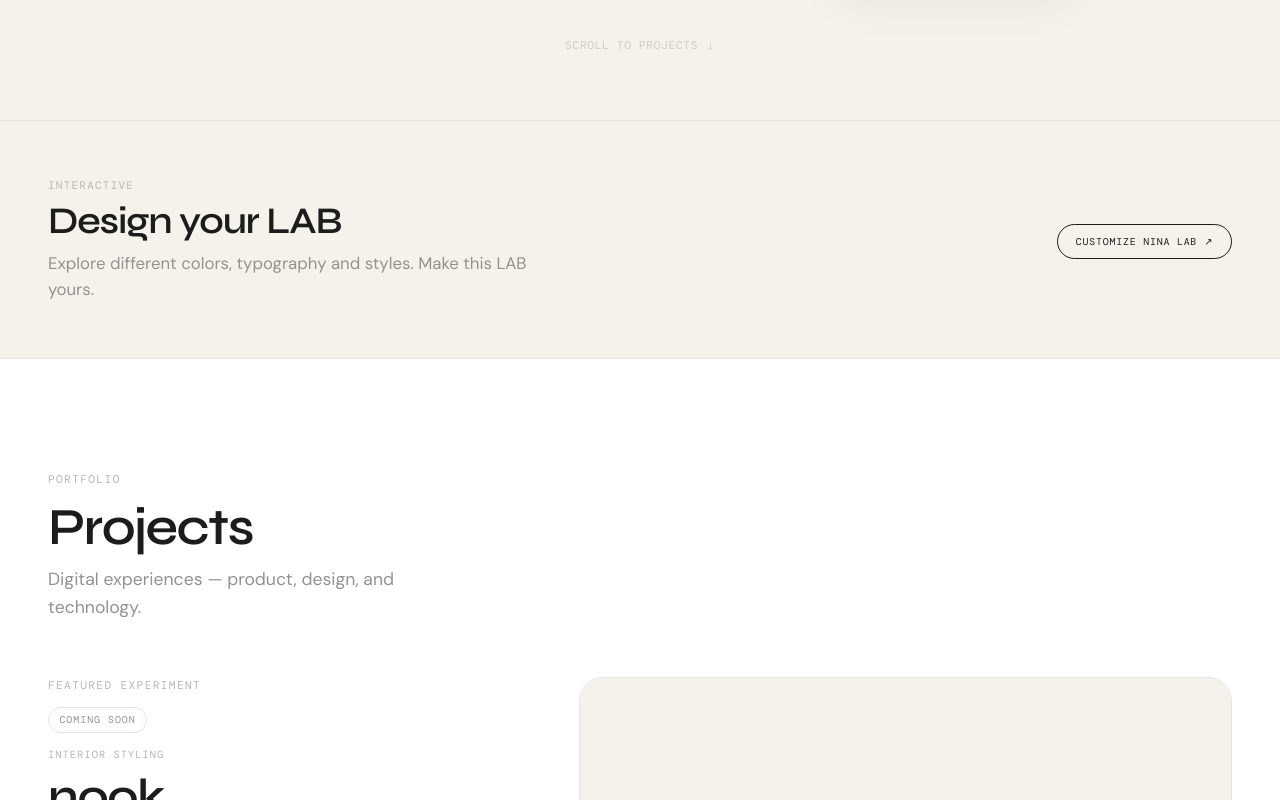
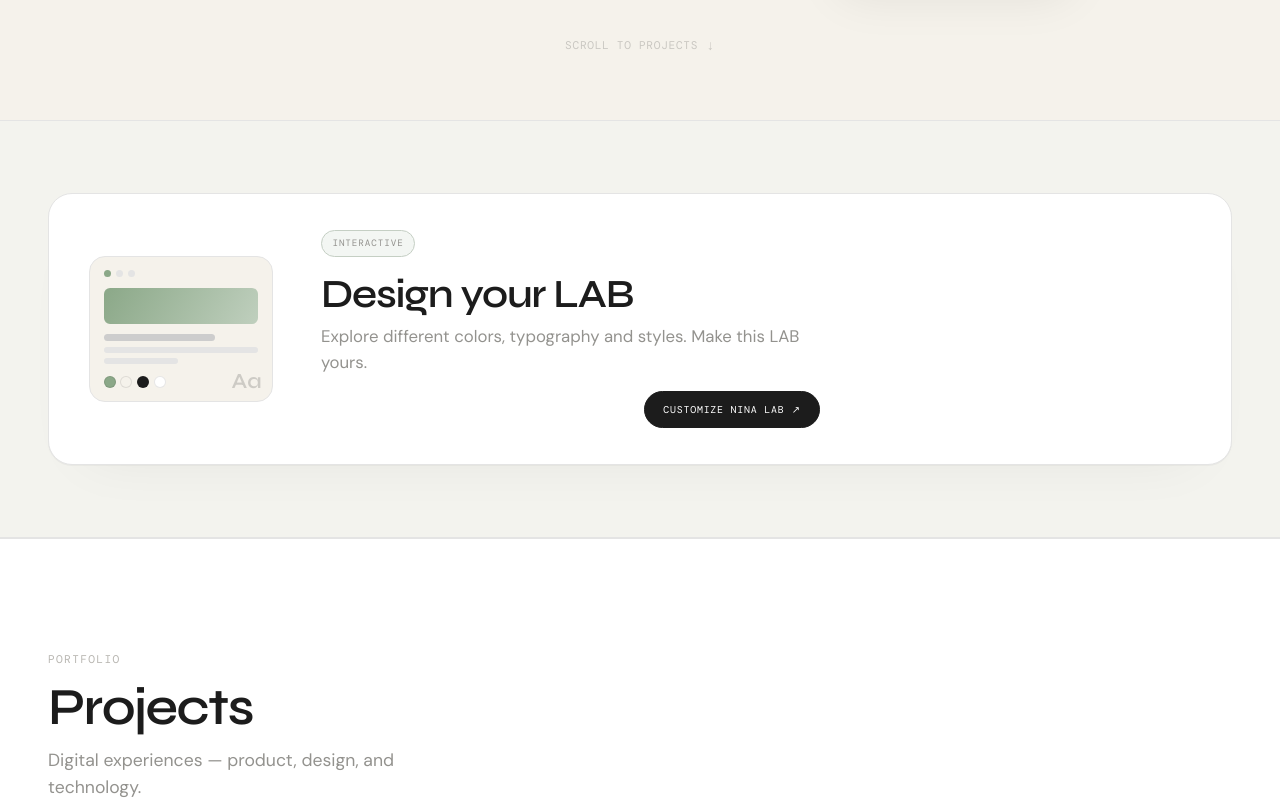
Before and after one commit to Ninabaldo/nina_lab, a React (Vite) app: page / in a window 1280 px wide. Shown: the part 680-1480 px from the top of the page. Built offline with nearby package versions, Linux system fonts and the light colour scheme; a web font is replaced by a local one.

Commit message:
Present Design your LAB as a distinct feature module on the home page.
Add a banded layout, card container, and live mini preview so the tool reads as its own interactive block.

Co-authored-by: Cursor <cursoragent@cursor.com>

```diff
--- a/public/sw.js
+++ b/public/sw.js
@@ -1,4 +1,4 @@
-const CACHE_NAME = 'nina-lab-v24'
+const CACHE_NAME = 'nina-lab-v25'
 const PRECACHE_URLS = ['/', '/breathe', '/manifest.webmanifest', '/favicon.png', '/apple-touch-icon.png', '/icon-192.png', '/icon-512.png']
 
 self.addEventListener('install', (event) => {
--- a/src/components/DesignYourLab/DesignYourLabSection.css
+++ b/src/components/DesignYourLab/DesignYourLabSection.css
@@ -1,40 +1,166 @@
 .design-your-lab {
-  padding: clamp(2.5rem, 6vw, 3.5rem) clamp(1.25rem, 4vw, 3rem);
+  position: relative;
+}
+
+.design-your-lab__band {
+  padding: clamp(3rem, 7vw, 4.5rem) clamp(1.25rem, 4vw, 3rem);
+  background: color-mix(in srgb, var(--color-primary, var(--color-accent-sage)) 6%, var(--color-bg-warm));
   border-top: 1px solid var(--color-border);
+  border-bottom: 1px solid var(--color-border);
+}
+
+.design-your-lab__module {
+  max-width: var(--max-width);
+  margin: 0 auto;
+  display: grid;
+  grid-template-columns: 1fr;
+  gap: clamp(1.25rem, 3vw, 2rem);
+  align-items: center;
+  padding: clamp(1.35rem, 3.5vw, 2rem);
+  border: 1px solid var(--color-border);
+  border-radius: var(--radius-xl);
+  background: var(--color-bg-alt);
+  box-shadow:
+    0 1px 0 color-mix(in srgb, var(--color-text) 4%, transparent),
+    0 28px 56px -40px var(--color-shadow);
+}
+
+.design-your-lab__preview {
+  position: relative;
+  width: min(100%, 11.5rem);
+  margin-inline: auto;
+  padding: 0.85rem;
+  border: 1px solid var(--color-border);
+  border-radius: var(--radius-lg);
+  background: var(--color-bg);
+  overflow: hidden;
+}
+
+.design-your-lab__preview-top {
+  display: flex;
+  gap: 0.3rem;
+  margin-bottom: 0.65rem;
+}
+
+.design-your-lab__preview-dot {
+  width: 0.45rem;
+  height: 0.45rem;
+  border-radius: 999px;
+  background: var(--color-primary, var(--color-accent-sage));
+}
+
+.design-your-lab__preview-dot--muted {
+  background: var(--color-border);
+}
+
+.design-your-lab__preview-swatch {
+  height: 2.25rem;
+  margin-bottom: 0.65rem;
+  border-radius: var(--radius-sm);
+  background: linear-gradient(
+    120deg,
+    var(--color-primary, var(--color-accent-sage)),
+    color-mix(in srgb, var(--color-primary, var(--color-accent-sage)) 55%, var(--color-bg-alt))
+  );
+}
+
+.design-your-lab__preview-lines {
+  display: flex;
+  flex-direction: column;
+  gap: 0.35rem;
+  margin-bottom: 0.75rem;
+}
+
+.design-your-lab__preview-line {
+  display: block;
+  height: 0.35rem;
+  border-radius: 999px;
+  background: color-mix(in srgb, var(--color-text) 12%, var(--color-bg-alt));
+}
+
+.design-your-lab__preview-line--title {
+  width: 72%;
+  height: 0.45rem;
+  background: color-mix(in srgb, var(--color-text) 22%, var(--color-bg-alt));
+}
+
+.design-your-lab__preview-line--short {
+  width: 48%;
+}
+
+.design-your-lab__preview-palette {
+  display: flex;
+  gap: 0.3rem;
+}
+
+.design-your-lab__preview-palette span {
+  width: 0.75rem;
+  height: 0.75rem;
+  border-radius: 999px;
+  border: 1px solid color-mix(in srgb, var(--color-text) 10%, transparent);
+}
+
+.design-your-lab__preview-palette span:nth-child(1) {
+  background: var(--color-primary, var(--color-accent-sage));
+}
+
+.design-your-lab__preview-palette span:nth-child(2) {
   background: var(--color-bg);
 }
 
-.design-your-lab__inner {
-  max-width: var(--max-width);
-  margin: 0 auto;
+.design-your-lab__preview-palette span:nth-child(3) {
+  background: var(--color-text);
+}
+
+.design-your-lab__preview-palette span:nth-child(4) {
+  background: var(--color-bg-alt);
+}
+
+.design-your-lab__preview-type {
+  position: absolute;
+  right: 0.65rem;
+  bottom: 0.55rem;
+  font-family: var(--font-display);
+  font-size: 1.35rem;
+  font-weight: 600;
+  line-height: 1;
+  color: color-mix(in srgb, var(--color-text) 18%, transparent);
+}
+
+.design-your-lab__body {
   display: flex;
   flex-direction: column;
-  gap: 1.25rem;
   align-items: flex-start;
+  gap: 0.85rem;
+  min-width: 0;
 }
 
-.design-your-lab__eyebrow {
-  margin: 0 0 0.5rem;
+.design-your-lab__badge {
+  margin: 0;
+  padding: 0.35rem 0.65rem;
+  border: 1px solid color-mix(in srgb, var(--color-primary, var(--color-accent-sage)) 35%, var(--color-border));
+  border-radius: var(--lab-button-radius, 100px);
+  background: color-mix(in srgb, var(--color-primary, var(--color-accent-sage)) 10%, var(--color-bg-alt));
   font-family: var(--font-mono);
-  font-size: 0.68rem;
-  letter-spacing: 0.12em;
+  font-size: 0.58rem;
+  letter-spacing: 0.1em;
   text-transform: uppercase;
-  color: var(--color-text-light);
+  color: var(--color-text-muted);
 }
 
 .design-your-lab__title {
-  margin: 0 0 0.5rem;
+  margin: 0 0 0.45rem;
   font-family: var(--font-display);
-  font-size: clamp(1.75rem, 4vw, 2.35rem);
+  font-size: clamp(1.85rem, 4.2vw, 2.5rem);
   font-weight: 600;
   letter-spacing: -0.03em;
-  line-height: 1.08;
+  line-height: 1.06;
   color: var(--color-text);
 }
 
 .design-your-lab__text {
   margin: 0;
-  max-width: 42ch;
+  max-width: 46ch;
   font-size: clamp(0.95rem, 1.8vw, 1.05rem);
   line-height: 1.55;
   color: var(--color-text-muted);
@@ -44,26 +170,27 @@
   display: inline-flex;
   align-items: center;
   gap: 0.45rem;
-  margin-top: 0.25rem;
-  padding: 0.65rem 1.1rem;
+  margin-top: 0.15rem;
+  padding: 0.7rem 1.15rem;
   border: 1px solid var(--color-text);
   border-radius: var(--lab-button-radius, 100px);
-  background: transparent;
+  background: var(--color-text);
   font-family: var(--font-mono);
   font-size: 0.62rem;
   letter-spacing: 0.08em;
   text-transform: uppercase;
-  color: var(--color-text);
+  color: var(--color-bg-alt);
   cursor: pointer;
   transition:
     background 0.25s ease,
     color 0.25s ease,
-    border-color 0.25s ease;
+    border-color 0.25s ease,
+    transform 0.25s ease;
 }
 
 .design-your-lab__cta:hover {
-  background: var(--color-text);
-  color: var(--color-bg-alt);
+  background: transparent;
+  color: var(--color-text);
 }
 
 .design-your-lab__cta:focus-visible {
@@ -72,11 +199,30 @@
 }
 
 @media (min-width: 768px) {
-  .design-your-lab__inner {
-    flex-direction: row;
-    align-items: center;
-    justify-content: space-between;
-    gap: 2rem;
+  .design-your-lab__module {
+    grid-template-columns: minmax(9rem, 11.5rem) 1fr;
+    gap: clamp(1.75rem, 4vw, 3rem);
+    padding: clamp(1.5rem, 3vw, 2.25rem) clamp(1.75rem, 3.5vw, 2.5rem);
+  }
+
+  .design-your-lab__preview {
+    margin-inline: 0;
+  }
+
+  .design-your-lab__body {
+    gap: 1rem;
+  }
+}
+
+@media (min-width: 960px) {
+  .design-your-lab__module {
+    grid-template-columns: 11.5rem 1fr auto;
+  }
+
+  .design-your-lab__cta {
+    align-self: center;
+    margin-top: 0;
+    white-space: nowrap;
   }
 }
 
--- a/src/components/DesignYourLab/DesignYourLabSection.tsx
+++ b/src/components/DesignYourLab/DesignYourLabSection.tsx
@@ -10,10 +10,37 @@ export function DesignYourLabSection() {
   const { openPanel } = useLabDesign()
 
   return (
-    <section className="design-your-lab reveal" ref={ref} aria-labelledby="design-your-lab-heading">
-      <div className="design-your-lab__inner">
+    <section
+      className="design-your-lab reveal"
+      ref={ref}
+      aria-labelledby="design-your-lab-heading"
+    >
+      <div className="design-your-lab__band">
+        <article className="design-your-lab__module">
+          <div className="design-your-lab__preview" aria-hidden="true">
+            <div className="design-your-lab__preview-top">
+              <span className="design-your-lab__preview-dot" />
+              <span className="design-your-lab__preview-dot design-your-lab__preview-dot--muted" />
+              <span className="design-your-lab__preview-dot design-your-lab__preview-dot--muted" />
+            </div>
+            <div className="design-your-lab__preview-swatch" />
+            <div className="design-your-lab__preview-lines">
+              <span className="design-your-lab__preview-line design-your-lab__preview-line--title" />
+              <span className="design-your-lab__preview-line" />
+              <span className="design-your-lab__preview-line design-your-lab__preview-line--short" />
+            </div>
+            <div className="design-your-lab__preview-palette">
+              <span />
+              <span />
+              <span />
+              <span />
+            </div>
+            <span className="design-your-lab__preview-type">Aa</span>
+          </div>
+
+          <div className="design-your-lab__body">
+            <p className="design-your-lab__badge">{copy.eyebrow}</p>
             <div className="design-your-lab__copy">
-          <p className="design-your-lab__eyebrow">{copy.eyebrow}</p>
               <h2 id="design-your-lab-heading" className="design-your-lab__title">
                 {copy.title}
               </h2>
@@ -24,6 +51,8 @@ export function DesignYourLabSection() {
               <span aria-hidden="true">↗</span>
             </button>
           </div>
+        </article>
+      </div>
     </section>
   )
 }
```
Lines whose indentation alone changed are shown as unchanged.
